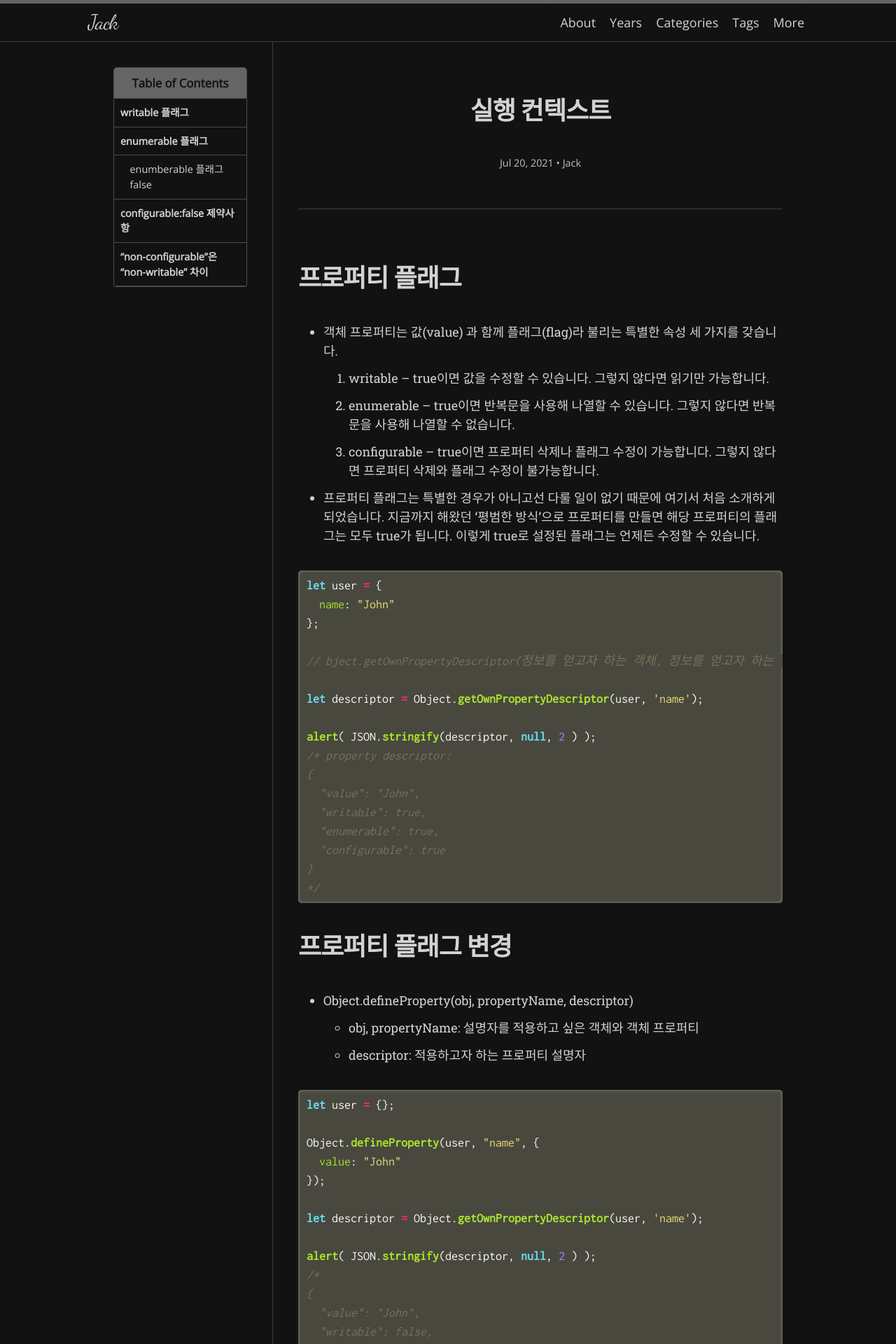
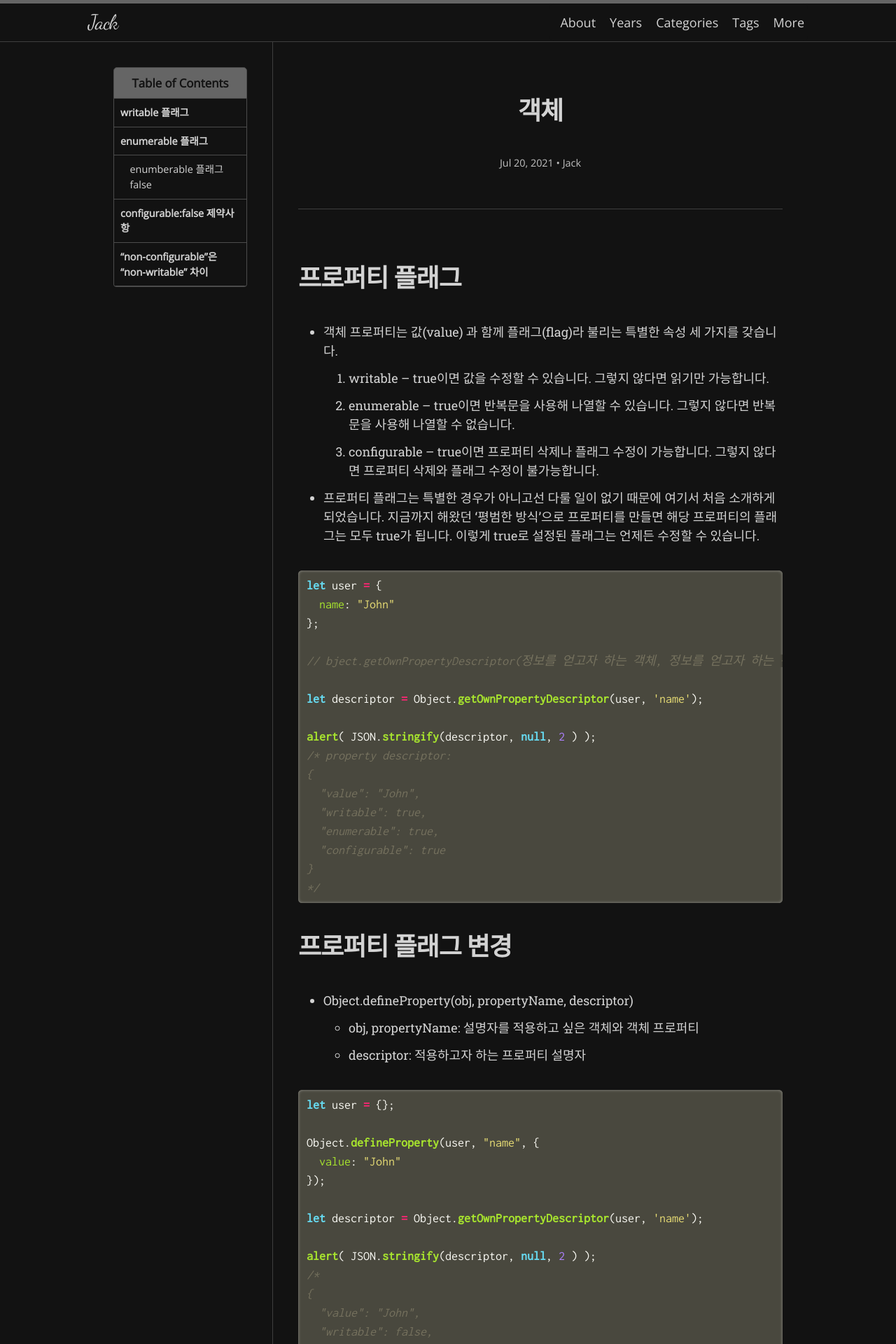
Before and after one commit to ha-jae-geun/jaegeunha94.github.io, a Jekyll site: the page built from _posts/2021-07-20-0bject.md, in a window 1280 px wide. Shown: the top 1920 px of the page at 70% size. Built offline with Jekyll 4.4.1, drawn with Linux system fonts in a browser that asks for light colours; nearby versions of some CDN libraries; some web fonts are replaced.

Commit message:
Update 2021-07-20-0bject.md

```diff
--- a/_posts/2021-07-20-0bject.md
+++ b/_posts/2021-07-20-0bject.md
@@ -1,7 +1,7 @@
 ---
 layout: post
 toc: true
-title: "실행 컨텍스트"
+title: "객체"
 categories: javascript
 tags: [javascript]
 author:
```
